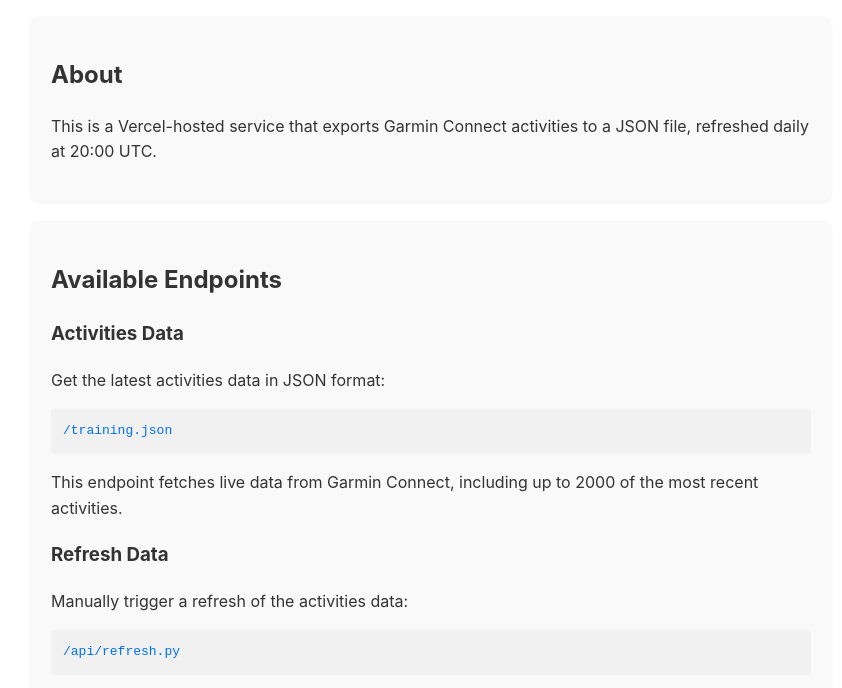
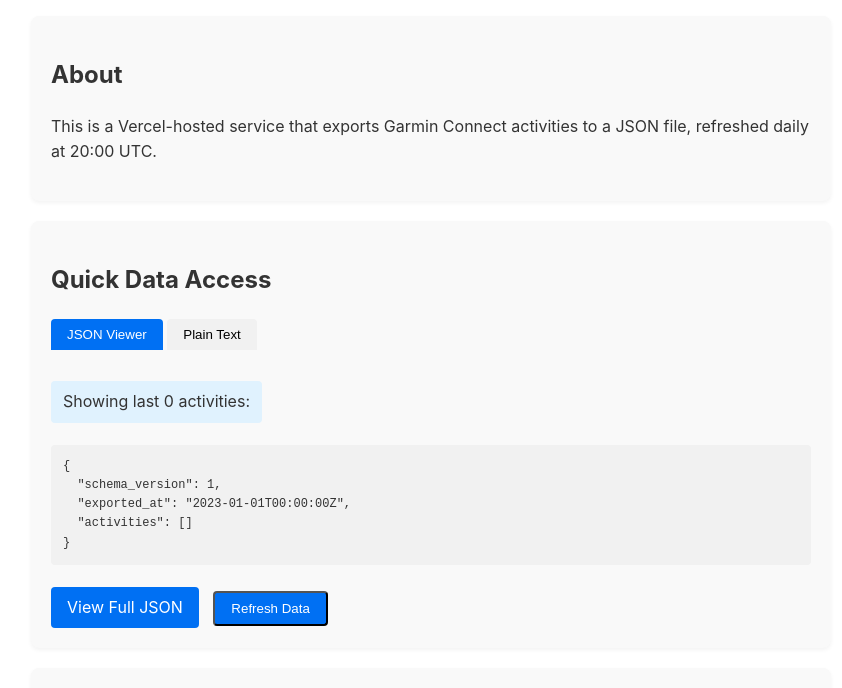
Before and after one commit to benreeve1984/TrainingData, a plain HTML site: page index.html in a window 1280 px wide. Shown: the part 108-796 px from the top of the page, without its empty margins (209-1051 px from the left). Drawn offline with Linux system fonts and the light colour scheme.

Commit message:
Implement JSON viewer and plaintext display in index.html; add tabbed interface for data access and refresh functionality.

```diff
--- a/index.html
+++ b/index.html
@@ -45,6 +45,53 @@
       border-radius: 4px;
       overflow-x: auto;
     }
+    #json-display {
+      max-height: 600px;
+      overflow-y: auto;
+      white-space: pre-wrap;
+      font-size: 12px;
+    }
+    .button {
+      display: inline-block;
+      background-color: #0070f3;
+      color: white;
+      padding: 8px 16px;
+      border-radius: 4px;
+      margin-top: 10px;
+      margin-right: 10px;
+      cursor: pointer;
+    }
+    .tab-buttons {
+      margin-bottom: 15px;
+    }
+    .tab-button {
+      background-color: #f1f1f1;
+      border: none;
+      padding: 8px 16px;
+      cursor: pointer;
+      border-radius: 4px 4px 0 0;
+    }
+    .tab-button.active {
+      background-color: #0070f3;
+      color: white;
+    }
+    .tab-content {
+      display: none;
+    }
+    .tab-content.active {
+      display: block;
+    }
+    #plaintext-json {
+      font-size: 12px;
+      height: 600px;
+    }
+    .activity-count {
+      background-color: #e0f2fe;
+      padding: 8px 12px;
+      border-radius: 4px;
+      margin-bottom: 10px;
+      display: inline-block;
+    }
   </style>
 </head>
 <body>
@@ -53,6 +100,27 @@
   <div class="card">
     <h2>About</h2>
     <p>This is a Vercel-hosted service that exports Garmin Connect activities to a JSON file, refreshed daily at 20:00 UTC.</p>
+  </div>
+
+  <div class="card">
+    <h2>Quick Data Access</h2>
+    <div class="tab-buttons">
+      <button class="tab-button active" onclick="showTab('viewer')">JSON Viewer</button>
+      <button class="tab-button" onclick="showTab('plaintext')">Plain Text</button>
+    </div>
+
+    <div id="viewer" class="tab-content active">
+      <p class="activity-count">Showing last <span id="activity-count">0</span> activities:</p>
+      <pre id="json-display">Loading data...</pre>
+      <a class="button" href="/training.json" target="_blank">View Full JSON</a>
+      <button class="button" onclick="refreshData()">Refresh Data</button>
+    </div>
+
+    <div id="plaintext" class="tab-content">
+      <p class="activity-count">Showing last <span id="plaintext-count">0</span> activities:</p>
+      <textarea id="plaintext-json" style="width: 100%; font-family: monospace;">Loading data...</textarea>
+      <button class="button" onclick="copyToClipboard()">Copy to Clipboard</button>
+    </div>
   </div>
 
   <div class="card">
@@ -82,5 +150,104 @@
   ]
 }</pre>
   </div>
+
+  <script>
+    // Number of activities to display
+    const DISPLAY_COUNT = 500;
+
+    // Load the JSON data
+    function loadData() {
+      document.getElementById('json-display').textContent = 'Loading data...';
+      document.getElementById('plaintext-json').value = 'Loading data...';
+
+      fetch('/training.json')
+        .then(response => {
+          if (!response.ok) {
+            throw new Error('Failed to load data');
+          }
+          return response.json();
+        })
+        .then(data => {
+          // Get the last 500 activities
+          const activities = data.activities.slice(0, DISPLAY_COUNT);
+          const activityCount = activities.length;
+
+          // Create the limited data object
+          const limitedData = {
+            schema_version: data.schema_version,
+            exported_at: data.exported_at,
+            activities: activities
+          };
+
+          // Update activity count display
+          document.getElementById('activity-count').textContent = activityCount;
+          document.getElementById('plaintext-count').textContent = activityCount;
+
+          // Format JSON with proper indentation for display
+          const formattedJson = JSON.stringify(limitedData, null, 2);
+
+          // Display in JSON viewer
+          document.getElementById('json-display').textContent = formattedJson;
+
+          // Display in plaintext
+          document.getElementById('plaintext-json').value = formattedJson;
+        })
+        .catch(error => {
+          const errorMsg = 'Error loading data: ' + error.message;
+          document.getElementById('json-display').textContent = errorMsg;
+          document.getElementById('plaintext-json').value = errorMsg;
+        });
+    }
+
+    // Show the selected tab
+    function showTab(tabId) {
+      // Hide all tabs
+      document.querySelectorAll('.tab-content').forEach(tab => {
+        tab.classList.remove('active');
+      });
+
+      // Deactivate all buttons
+      document.querySelectorAll('.tab-button').forEach(button => {
+        button.classList.remove('active');
+      });
+
+      // Show the selected tab
+      document.getElementById(tabId).classList.add('active');
+
+      // Activate the clicked button
+      document.querySelectorAll('.tab-button').forEach(button => {
+        if (button.textContent.toLowerCase().includes(tabId)) {
+          button.classList.add('active');
+        }
+      });
+    }
+
+    // Copy plaintext to clipboard
+    function copyToClipboard() {
+      const textarea = document.getElementById('plaintext-json');
+      textarea.select();
+      document.execCommand('copy');
+      alert('Copied to clipboard!');
+    }
+
+    // Refresh data from API
+    function refreshData() {
+      document.getElementById('json-display').textContent = 'Refreshing data...';
+      document.getElementById('plaintext-json').value = 'Refreshing data...';
+
+      fetch('/api/refresh.py')
+        .then(response => response.json())
+        .then(result => {
+          alert(`Data refreshed! Fetched ${result.activity_count} activities.`);
+          loadData();
+        })
+        .catch(error => {
+          alert('Error refreshing data: ' + error.message);
+        });
+    }
+
+    // Load data when the page loads
+    window.onload = loadData;
+  </script>
 </body>
 </html>
```
